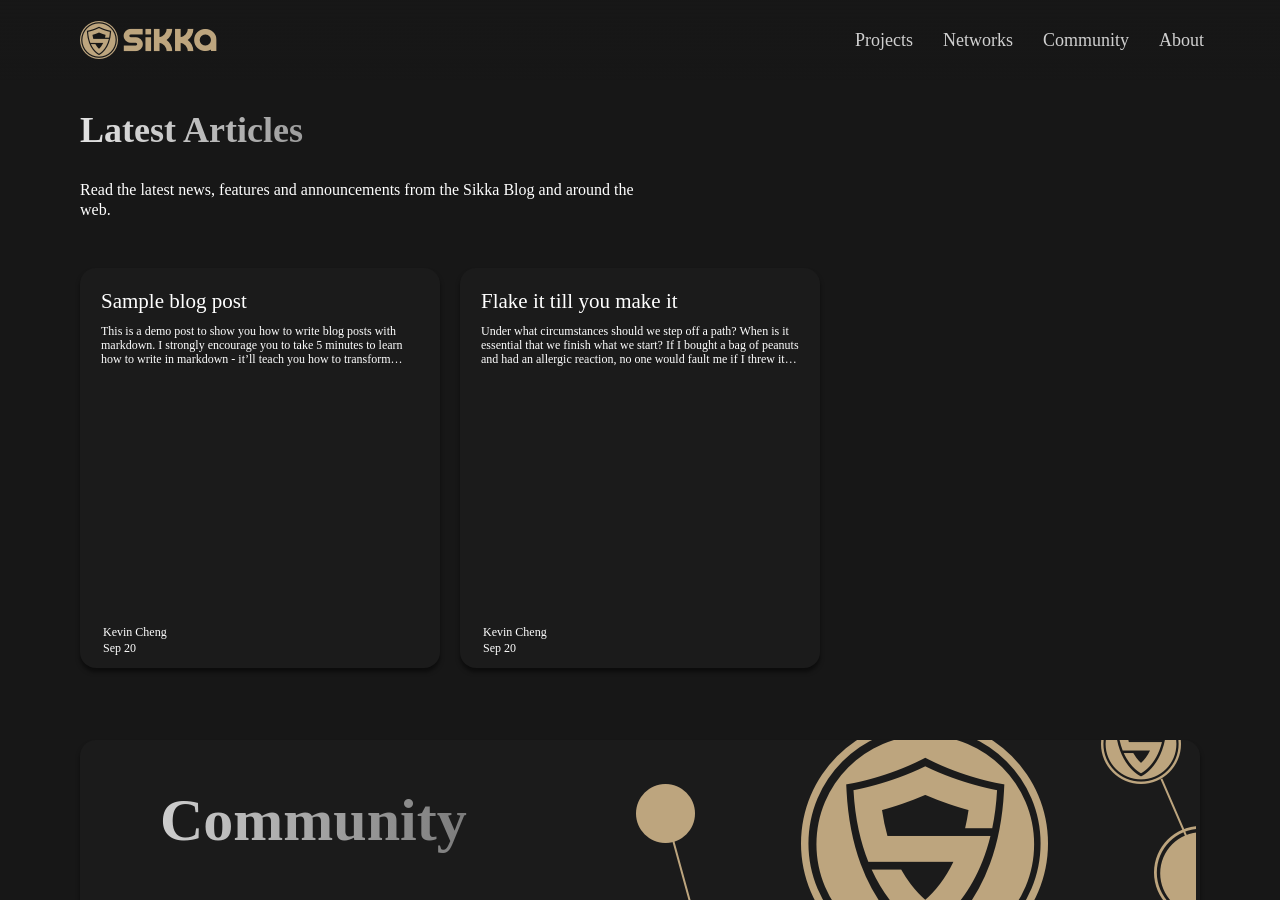
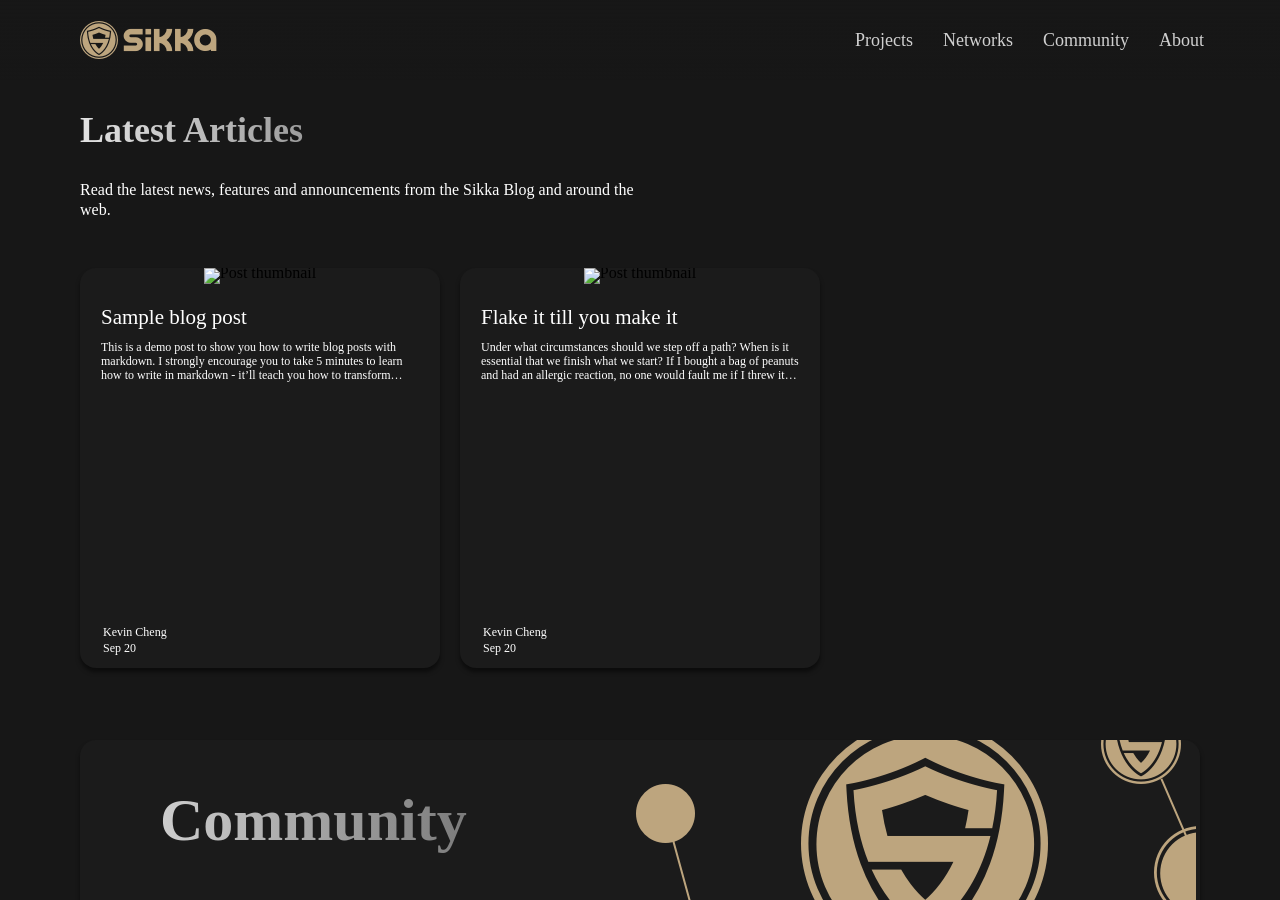
Before and after one commit to King860810/newweb, a Jekyll site: the page built from community.html, in a window 1280 px wide and 900 px high. Built offline with Jekyll 4.4.1, drawn with Linux system fonts in a browser that asks for light colours.

Commit message:
Update community.html

```diff
--- a/community.html
+++ b/community.html
@@ -5,30 +5,14 @@ layout: base
 <div class="latest-articles">
 	<h1>Latest Articles</h1>
 	<p>Read the latest news, features and announcements from the Sikka Blog and around the web.</p>
-	<div>
+
 	{% for post in posts %}
 	<div class="col-2">
-		{%- capture thumbnail -%}
-          {% if post.thumbnail-img %}
-            {{ post.thumbnail-img }}
-          {% elsif post.cover-img %}
-            {% if post.cover-img.first %}
-              {{ post.cover-img[0].first.first }}
-            {% else %}
-              {{ post.cover-img }}
-            {% endif %}
-           {% else %}
-           {% endif %}
-        {% endcapture %}
-        {% assign thumbnail=thumbnail | strip %}
 
-        {% if site.feed_show_excerpt == false %}
-        {% if thumbnail != "" %}
 		<a href="{{ post.url | absolute_url }}" aria-label="Thumbnail">
 		<img src="{{ thumbnail | absolute_url }}" alt="Post thumbnail">
 		</a>
-		{% endif %}
-        {% endif %}
+
 		<a href="{{ post.url | absolute_url }}">
 		<h2>{{ post.title }}</h2>
 		</a>
@@ -41,7 +25,7 @@ layout: base
 
 	</div>
 	{% endfor %}
-	</div>
+
 
 </div>
 
```
